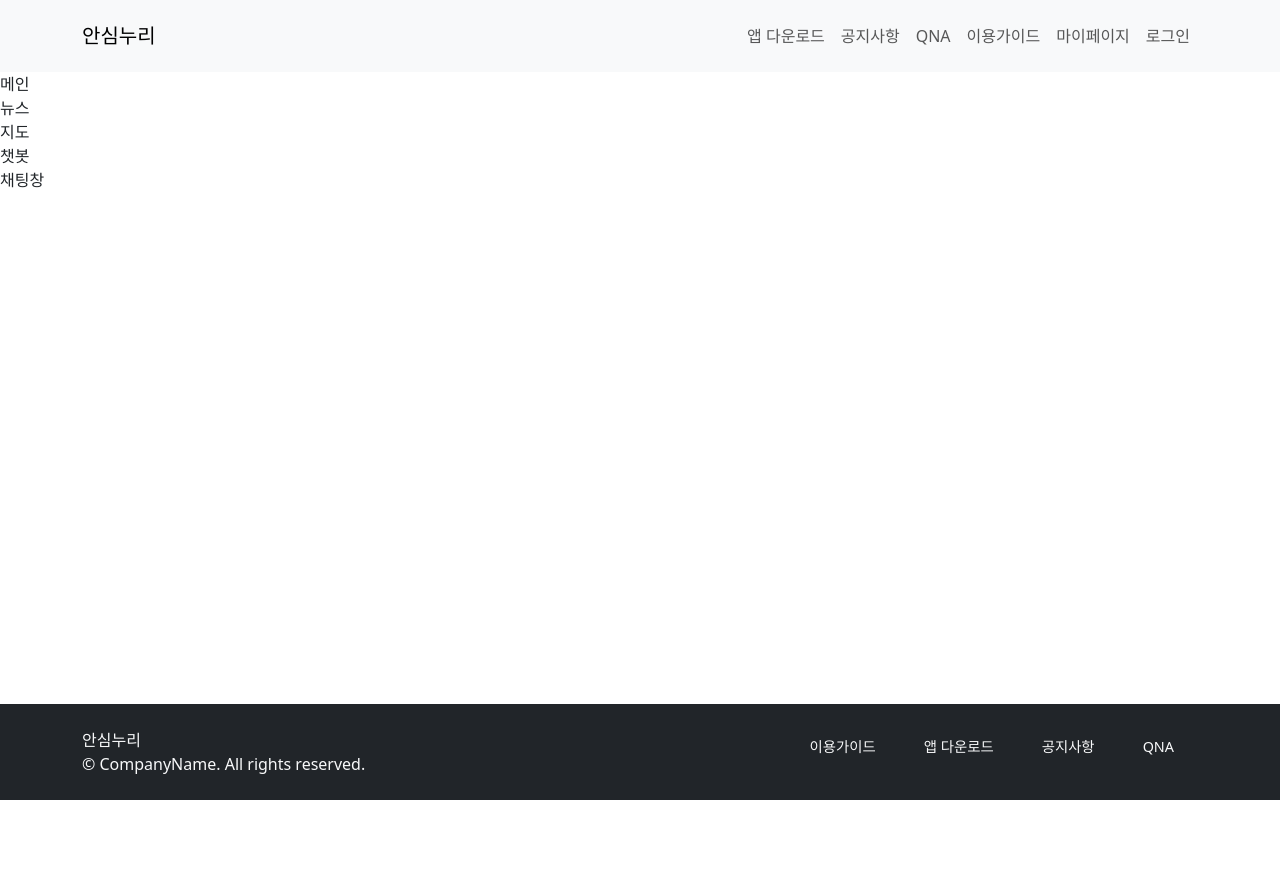
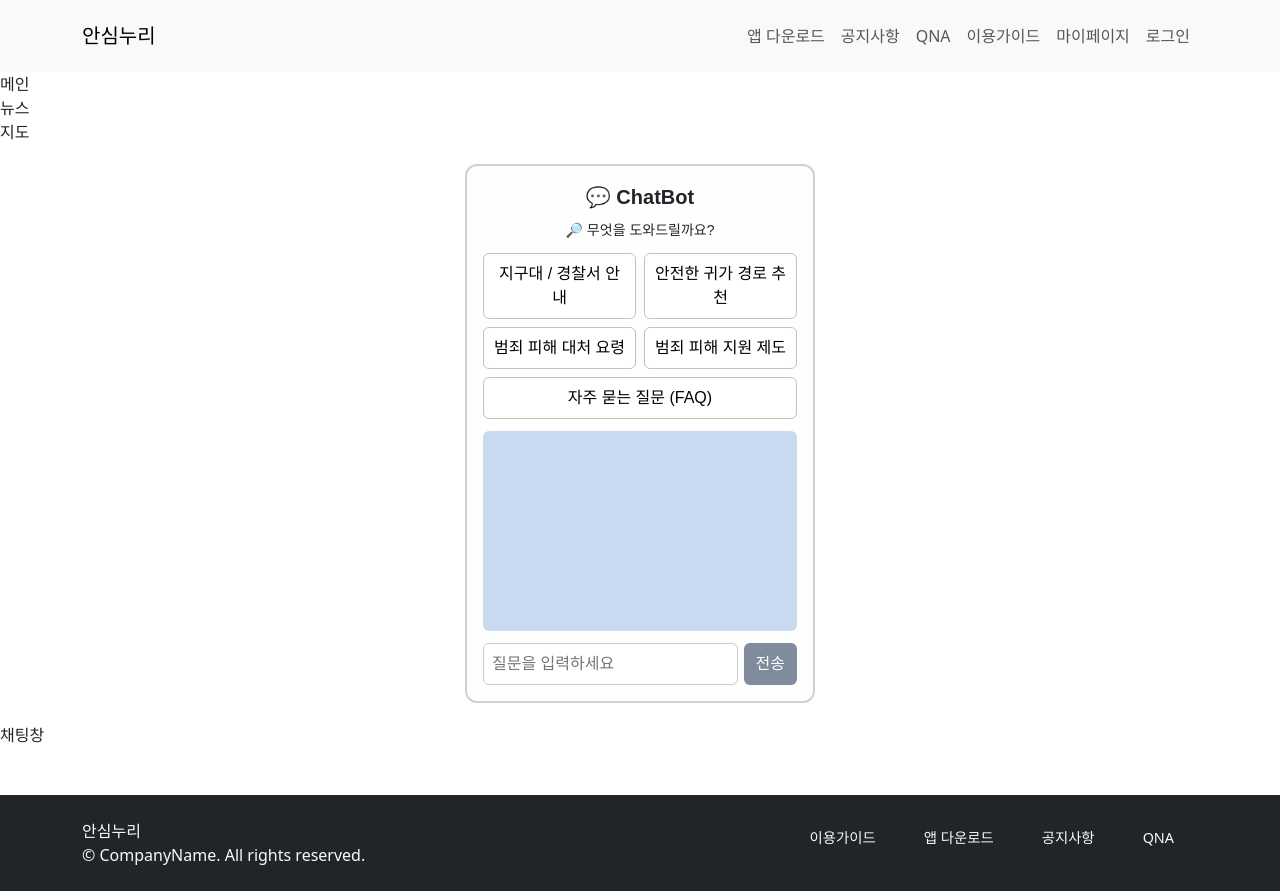
Before and after one commit to MoondaeGI/Ansimnuri_front_END2END, a React (Create React App) app: page / in a window 1280 px wide. Before the commit the page ends 800 px from the top, so only its background shows below. Built offline with nearby package versions, Linux system fonts and the light colour scheme.

Commit message:
챗봇 기본 UI 생성

```diff
--- a/src/page/main/component/ChatBot.jsx
+++ b/src/page/main/component/ChatBot.jsx
@@ -1,3 +1,134 @@
+import React, { useState } from "react";
+import "./css/ChatBot.css";
+
 export const ChatBot = () => {
-  return <div>챗봇</div>
-}
+  const [chatLog, setChatLog] = useState([]);
+  const [question, setQuestion] = useState("");
+  const [selectedMainMenu, setSelectedMainMenu] = useState(null);
+
+  const menuOptions = [
+    "지구대 / 경찰서 안내",
+    "안전한 귀가 경로 추천",
+    "범죄 피해 대처 요령",
+    "범죄 피해 지원 제도",
+    "자주 묻는 질문 (FAQ)"
+  ];
+
+  const subMenus = {
+    "범죄 피해 대처 요령": [
+      "강력범죄 피해시 대처요령",
+      "성폭력 피해시 대처요령",
+      "가정폭력 피해시 대처요령",
+      "학교폭력 피해시 대처요령"
+    ],
+    "범죄 피해 지원 제도": [
+      "경제적 지원제도",
+      "법률적 지원제도",
+      "심리치료 지원제도",
+      "기타 지원제도"
+    ]
+  };
+
+  const sendQuestion = async (input) => {
+    if (!input.trim()) return;
+
+    const updated = [...chatLog, { role: "user", content: input }];
+    setChatLog(updated);
+    setQuestion("");
+    setSelectedMainMenu(null);
+
+    const prompt = `SafeRoad 사용자에게 다음 질문에 대해 안내해줘. 반드시 한국어로, UI 채팅창에 보기 좋게 정돈된 형태로 대답하되:
+    - 문장은 짧고 명확하게 작성
+    - 목록이 필요하면 다음 형식으로 작성:
+    1) 내용
+    2) 내용
+    ...
+    - 각 항목은 줄바꿈을 포함해 구분되게 표현
+    - 마크다운 기호(###, **, -, *, _, 숫자. 등)는 절대 사용하지 말 것
+    - 줄바꿈은 자연스럽게 하고, 말풍선에 적합하도록 문단 간 간격을 고려
+    질문: ${input}`;
+
+    const res = await fetch("http://localhost:8080/api/chat", {
+      method: "POST",
+      headers: { "Content-Type": "application/json" },
+      body: JSON.stringify({
+        messages: [
+          {
+            role: "system",
+            content:
+              "당신은 SafeRoad라는 서비스의 한국어 전용 챗봇입니다. 어떤 질문이 와도 반드시 한국어로만, 문장 단위로, 깔끔하게 답변하세요. 중국어나 영어는 절대 사용하지 마세요."
+          },
+          {
+            role: "user",
+            content: prompt
+          }
+        ]
+      })
+    });
+
+    const data = await res.json();
+    const raw = data.choices?.[0]?.message?.content || "답변이 없습니다.";
+    const clean = raw.replace(/\n{2,}/g, "\n").trim();
+
+    setChatLog([...updated, { role: "assistant", content: clean }]);
+  };
+
+  const resetChat = () => {
+    setChatLog([]);
+    setQuestion("");
+    setSelectedMainMenu(null);
+  };
+
+  return (
+    <div className="chatbot-container">
+      <div className="chatbot-header">💬 ChatBot</div>
+      <div className="chatbot-subtitle">🔎 무엇을 도와드릴까요?</div>
+
+      {!selectedMainMenu && (
+        <div className="menu-list single-column">
+          {menuOptions.map((option, i) => (
+            subMenus[option] ? (
+              <button key={i} className="menu-button" onClick={() => setSelectedMainMenu(option)}>
+                {option}
+              </button>
+            ) : (
+              <button key={i} className="menu-button" onClick={() => sendQuestion(option)}>
+                {option}
+              </button>
+            )
+          ))}
+        </div>
+      )}
+
+      {selectedMainMenu && (
+        <div className="menu-list single-column">
+          {subMenus[selectedMainMenu].map((option, i) => (
+            <button key={i} className="menu-button" onClick={() => sendQuestion(option)}>
+              {option}
+            </button>
+          ))}
+          <button className="menu-button" onClick={resetChat}>🔙 처음으로</button>
+        </div>
+      )}
+
+      <div className="chat-window">
+        {chatLog.map((msg, i) => (
+          <div key={i} className={`chat-bubble ${msg.role === "user" ? "user" : "assistant"}`}>
+            {msg.content}
+          </div>
+        ))}
+      </div>
+
+      <div className="input-area">
+        <input
+          type="text"
+          placeholder="질문을 입력하세요"
+          value={question}
+          onChange={(e) => setQuestion(e.target.value)}
+          onKeyDown={(e) => e.key === "Enter" && sendQuestion(question)}
+        />
+        <button onClick={() => sendQuestion(question)}>전송</button>
+      </div>
+    </div>
+  );
+};
--- /dev/null
+++ b/src/page/main/component/css/ChatBot.css
@@ -0,0 +1,98 @@
+.chatbot-container {
+    max-width: 350px;
+    margin: 20px auto;
+    border: 2px solid #d1d1d1;
+    border-radius: 12px;
+    padding: 16px;
+    font-family: sans-serif;
+    background-color: #fefefe;
+  }
+
+  .chatbot-header {
+    font-size: 20px;
+    font-weight: bold;
+    margin-bottom: 8px;
+    text-align: center;
+  }
+
+  .chatbot-subtitle {
+    font-size: 14px;
+    margin-bottom: 12px;
+    text-align: center;
+  }
+
+  .menu-list {
+    display: flex;
+    flex-wrap: wrap;
+    gap: 8px;
+    margin-bottom: 12px;
+  }
+
+  .menu-button {
+    flex: 1 1 45%;
+    padding: 8px;
+    border: 1px solid #c2c2c2;
+    border-radius: 6px;
+    background: white;
+    cursor: pointer;
+  }
+
+  .menu-button:hover {
+    background-color: #eaf4ff;
+  }
+
+  .chat-window {
+    height: 200px;
+    overflow-y: auto;
+    background: #c8d9f0;
+    border-radius: 6px;
+    padding: 10px;
+    margin-bottom: 12px;
+  }
+
+  .chat-bubble {
+    white-space: pre-wrap;
+    padding: 8px 12px;
+    margin: 6px 0;
+    border-radius: 10px;
+    max-width: 75%;
+    word-wrap: break-word;
+  }
+
+  .chat-bubble.user {
+    background-color: #d0ebff;
+    align-self: flex-end;
+    text-align: right;
+    margin-left: auto;
+  }
+
+  .chat-bubble.assistant {
+    background-color: #e8e8e8;
+    text-align: left;
+    margin-right: auto;
+  }
+
+  .input-area {
+    display: flex;
+    gap: 6px;
+  }
+
+  .input-area input {
+    flex: 1;
+    padding: 8px;
+    border-radius: 6px;
+    border: 1px solid #ccc;
+  }
+
+  .input-area button {
+    padding: 8px 12px;
+    border: none;
+    background: #808b9b;
+    color: white;
+    border-radius: 6px;
+    cursor: pointer;
+  }
+
+  .input-area button:hover {
+    background: #b3c8df;
+  }
```
